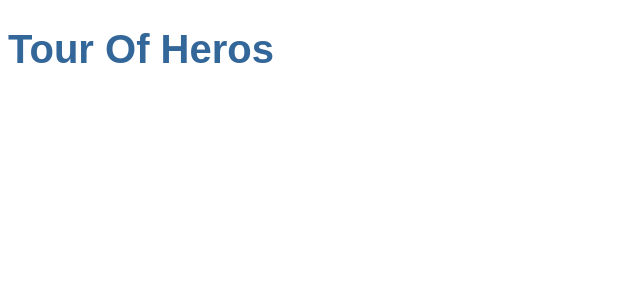
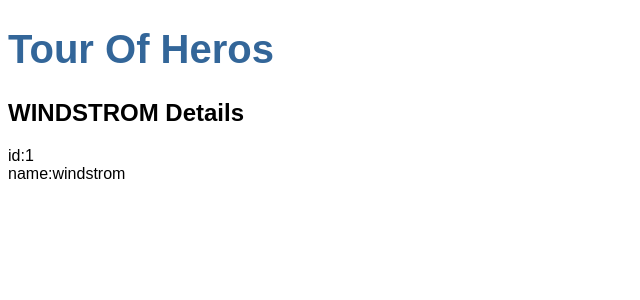
Before and after one commit to Sagor31h2/TourOfHeros, an Angular app: page / in a window 1280 px wide. Shown: the top 300 px of the page, without its empty margins (0-640 px from the left). Built offline with nearby package versions, Linux system fonts and the light colour scheme.

Commit message:
Object binding and pipe

```diff
--- a/src/app/app.component.html
+++ b/src/app/app.component.html
@@ -1 +1,2 @@
 <h1>{{ title }}</h1>
+<app-heroes></app-heroes>
--- /dev/null
+++ b/src/app/hero.ts
@@ -0,0 +1,4 @@
+export interface Hero {
+  id: number;
+  name: string;
+}
--- a/src/app/heroes/heroes.component.html
+++ b/src/app/heroes/heroes.component.html
@@ -1 +1,3 @@
-<p>heroes works!</p>
+<h2>{{hero.name | uppercase}} Details</h2>
+<div><span>id:</span>{{hero.id}}</div>
+<div><span>name:</span>{{hero.name}}</div>
--- a/src/app/heroes/heroes.component.ts
+++ b/src/app/heroes/heroes.component.ts
@@ -1,15 +1,18 @@
 import { Component, OnInit } from '@angular/core';
+import { Hero } from '../hero';
 
 @Component({
   selector: 'app-heroes',
   templateUrl: './heroes.component.html',
-  styleUrls: ['./heroes.component.css']
+  styleUrls: ['./heroes.component.css'],
 })
 export class HeroesComponent implements OnInit {
+  hero: Hero = {
+    id: 1,
+    name: 'windstrom',
+  };
 
-  constructor() { }
+  constructor() {}
 
-  ngOnInit(): void {
-  }
-
+  ngOnInit(): void {}
 }
```
